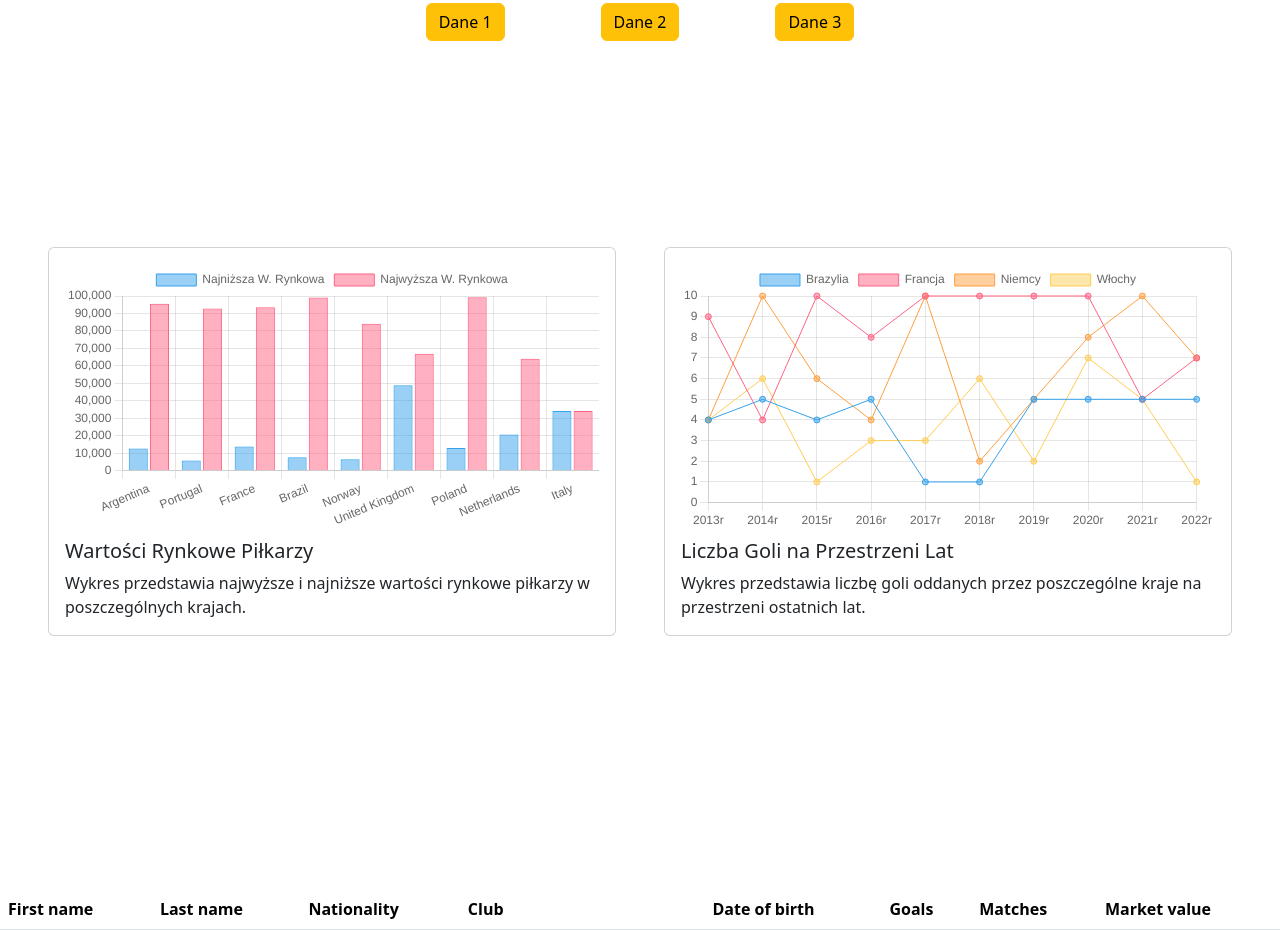
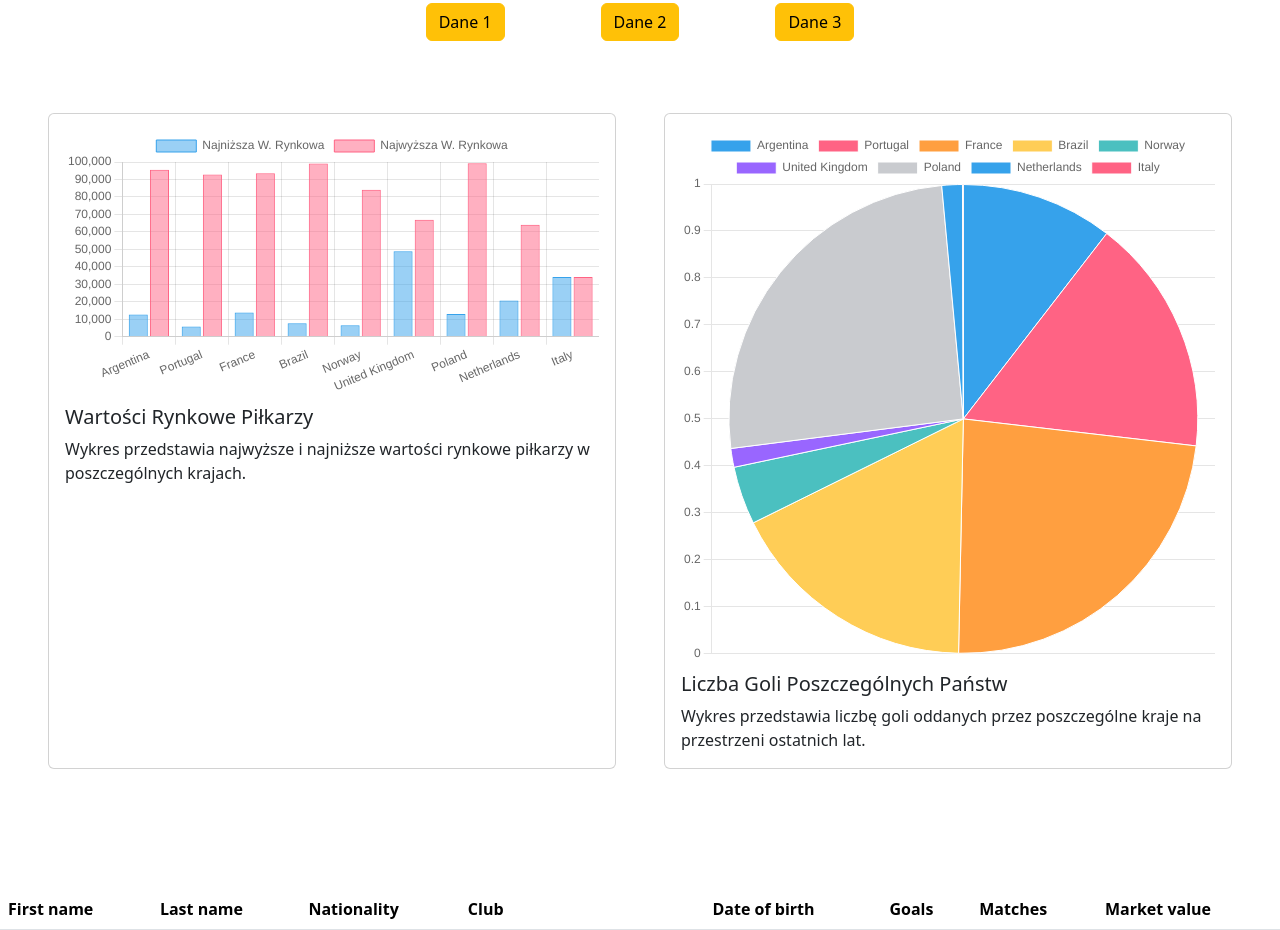
Before and after one commit to wiktortr/EDI, a plain HTML site: page index.html in a window 1280 px wide. Shown: the part 853-1783 px from the top of the page. Drawn offline with nearby package versions, Linux system fonts and the light colour scheme.

Commit message:
Chart2 dynamic generation

```diff
--- a/consts.js
+++ b/consts.js
@@ -3,19 +3,9 @@ import {
   datasetGenerator,
   getApiUrl,
   getChart1Data,
+  getChart2Data,
   zeroPad,
 } from './utils.js';
-
-export const COUNTRIES = [
-  'Brazylia',
-  'Francja',
-  'Niemcy',
-  'Włochy',
-  'Holandia',
-  'Norwegia',
-  'Polska',
-  'Portugalia',
-];
 
 //Get all unique countries from given dataset (json)
 
@@ -54,22 +44,35 @@ export const maxMarketValueByCountry = (arr) => {
   }, {});
 };
 
+//sum of all goals by country
+export const sumGoalsByCountry = (arr, country) => {
+  const countryPlayers = arr.filter((player) => player.nationality === country);
+  return countryPlayers.reduce((acc, player) => acc + player.goals, 0);
+};
+
 export const YEARS = new Array(10)
   .fill(0)
   .map((_, i) => `20${zeroPad(13 + i, 2)}r`);
 
-export const CHART_1_DATASETS = [
-  datasetGenerator('Najniższa W. Rynkowa', COUNTRIES.length, 5000, 10000),
-  datasetGenerator('Najwyższa W. Rynkowa', COUNTRIES.length, 5000, 100000),
-];
-
-export const getChart1Dataset = (arr) => {
+// Get data for chart 1 from json file
+export const getChart1DataSet = (arr) => {
   return [
     getChart1Data('Najniższa W. Rynkowa', 'min', arr),
     getChart1Data('Najwyższa W. Rynkowa', 'max', arr),
   ];
 };
 
+// Get data for chart 2 from json file
+// export const getChart2DataSet = (arr, number) => {
+//   let countries = uniqueNationalities(number);
+//   let results = [];
+//   for (let country in countries) results.push(goalsByCountry(arr, country));
+//   return results;
+// };
+
+export const getChart2DataSet = (arr, countries) => {
+  return [getChart2Data('Liczba, goli', arr, countries)];
+};
 export const CHART_2_DATASETS = [
   datasetGenerator('Brazylia', YEARS.length, 1, 5),
   datasetGenerator('Francja', YEARS.length, 3, 10),
--- a/index.html
+++ b/index.html
@@ -134,7 +134,7 @@
           <div class="card h-100">
             <div class="card-body">
               <canvas id="chart2" class="card-img-top"></canvas>
-              <h5 class="card-title mt-2">Liczba Goli na Przestrzeni Lat</h5>
+              <h5 class="card-title mt-2">Liczba Goli Poszczególnych Państw</h5>
               <p class="card-text">
                 Wykres przedstawia liczbę goli oddanych przez poszczególne kraje
                 na przestrzeni ostatnich lat.
--- a/main.js
+++ b/main.js
@@ -3,7 +3,8 @@ import {
   CHART_2_DATASETS,
   NUMBER_OF_DATASETS,
   uniqueNationalities,
-  getChart1Dataset,
+  getChart1DataSet,
+  getChart2DataSet,
 } from './consts.js';
 import { chartBuilder, getApiUrl } from './utils.js';
 import {
@@ -33,14 +34,17 @@ const createTable = async (number = 0) => {
     document.getElementById('chart1'),
     'bar',
     await uniqueNationalities(0),
-    await getChart1Dataset(await getTableData(getApiUrl(0)))
+    await getChart1DataSet(await getTableData(getApiUrl(0)))
   );
 
   chartBuilder(
     document.getElementById('chart2'),
-    'line',
-    YEARS,
-    CHART_2_DATASETS
+    'pie',
+    await uniqueNationalities(0),
+    await getChart2DataSet(
+      await getTableData(getApiUrl(0)),
+      await uniqueNationalities(0)
+    )
   );
 
   await createTable();
@@ -53,7 +57,16 @@ const createTable = async (number = 0) => {
         document.getElementById('chart1'),
         'bar',
         await uniqueNationalities(number),
-        await getChart1Dataset(await getTableData(getApiUrl(number)))
+        await getChart1DataSet(await getTableData(getApiUrl(number)))
+      );
+      chartBuilder(
+        document.getElementById('chart2'),
+        'pie',
+        await uniqueNationalities(number),
+        await getChart2DataSet(
+          await getTableData(getApiUrl(number)),
+          await uniqueNationalities(number)
+        )
       );
     };
   }
--- a/utils.js
+++ b/utils.js
@@ -4,6 +4,8 @@ import {
   DATA_FORMAT,
   minMarketValueByCountry,
   maxMarketValueByCountry,
+  uniqueNationalities,
+  sumGoalsByCountry,
 } from './consts.js';
 
 export const zeroPad = (num, places) => String(num).padStart(places, '0');
@@ -34,6 +36,17 @@ export const getChart1Data = (label, type, arr) => ({
   borderWidth: 1,
 });
 
+export const getChart2Data = (label, arr, countries) => ({
+  label,
+  data: (() => {
+    let result = [];
+    for (let i = 0; i < countries.length; i++)
+      result.push(sumGoalsByCountry(arr, countries[i]));
+    return result;
+  })(),
+  borderWidth: 1,
+});
+
 export const chartBuilder = (ctx, type, labels, datasets) => {
   //clear chart befor generating new one
   let chartStatus = Chart.getChart(ctx); // <canvas> id
```
